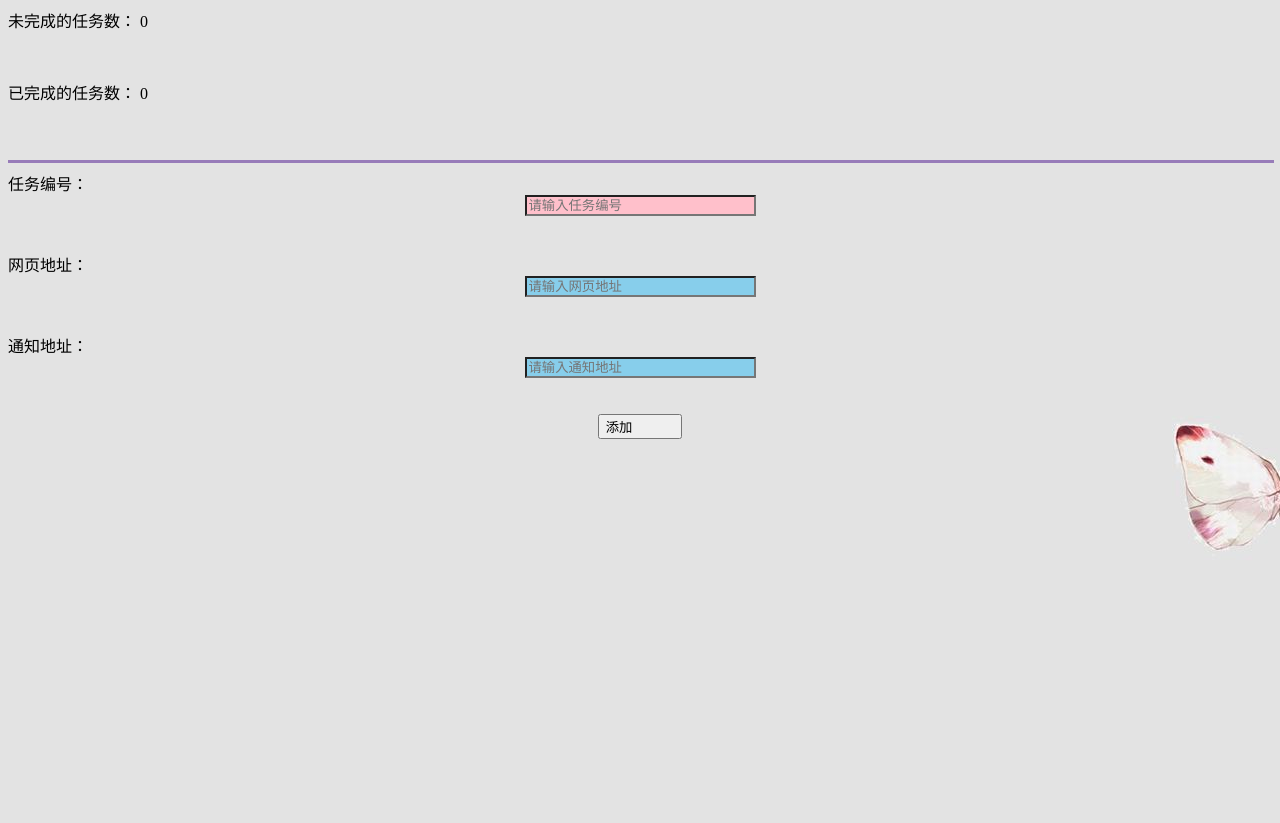
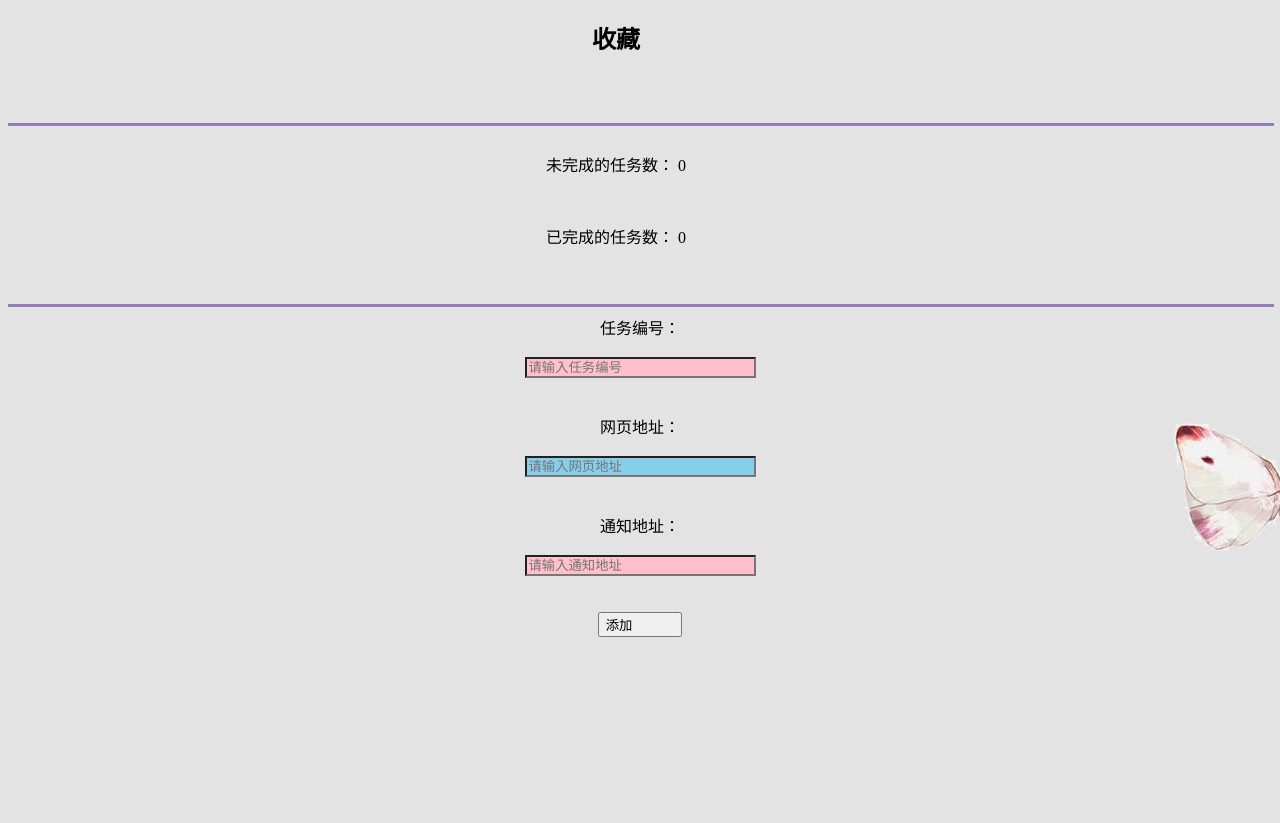
Before and after one commit to HuYingdong/Weixin_images, a Flask app: page / in a window 1280 px wide. Before the commit the page ends 551 px from the top, so only its background shows below. Run offline with Flask 2, Linux system fonts and the light colour scheme; data that the repository does not hold is empty.

Commit message:
'modified_2018-08-03'

```diff
--- a/config.py
+++ b/config.py
@@ -12,7 +12,7 @@ if env == 'local':
     }
 
     store_db = {
-        'mongo_uri': 'mongodb://127.0.0.1:31017/',
+        'mongo_uri': 'mongodb://127.0.0.1:27017/',
         'db': 'images'
     }
 
--- a/fetch_tool.py
+++ b/fetch_tool.py
@@ -14,7 +14,7 @@ def download_imgs(img_dir, imgs):
         img_map = {'source_url': img}
         # img补全
         if '/640' in img and 'wx_fmt=' not in img:
-            img = img.split('/640')[0] + '/640?wx_fmt=png'
+            img = img.split('/640')[0] + '/640?wx_fmt=jpg'
         ext = img.split('wx_fmt=')[-1]
         if len(ext) > 5:
             continue
@@ -24,8 +24,8 @@ def download_imgs(img_dir, imgs):
         img_map['size'] = clength
         if not os.path.isdir(img_dir):
             os.mkdir(img_dir)
-        path = img_dir + str(time.time()).replace('.', '_') + str(
-            uuid.uuid4()).split('-')[0] + '.' + ext
+        path = os.path.join(img_dir, str(time.time()).replace('.', '_') + str(
+            uuid.uuid4()).split('-')[0] + '.' + ext)
         img_map['local_path'] = path
         with open(path, 'wb') as f:
             f.write(res.content)
--- a/main.py
+++ b/main.py
@@ -5,6 +5,9 @@ from flask import Flask, jsonify, request, render_template, redirect, url_for, f
 import logging
 import config
 from mongo_helper import MongoHelper
+
+logger = logging.getLogger(__name__)
+
 
 app = Flask(__name__)
 app.config['SECRET_KEY'] = '\x88D\xf09\x91\x07\x98\x89\x87\x96\xa0A\xc68\xf9\xecJ:' \
@@ -24,7 +27,7 @@ def main():
             'url': url,
             'notice_url': notice_url,
         }
-        logging.info(task)
+        logger.info('get task: %s', task)
 
         client = MongoHelper(config.task_db)
         if client.add_item(col_name='tasks', doc=task):
@@ -45,13 +48,6 @@ def main():
     return render_template('index.html', tasks=tasks_info)
 
 
-# @app.route('/tasks')
-# def get_tasks():
-#     client = MongoHelper(config.task_db)
-#     tasks_info = client.get_info(col_name='tasks')
-#     return render_template('tasks.html', tasks=tasks_info)
-
-
 # 测试 notice_url, 可删
 @app.route('/notice', methods=['POST'])
 def notice():
@@ -60,7 +56,7 @@ def notice():
 
 
 if __name__ == '__main__':
-    app.run(port=5001, debug=True)
+    app.run(port=5001, debug=False)
 
 # 启动huey
 # python huey_consumer.py main.huey --logfile=./logs/huey.log
--- a/save_service.py
+++ b/save_service.py
@@ -18,9 +18,10 @@ class SaveService:
 
     def run_save(self, col_name):
         self.get_info()
-        if not self.url_info.get('images') or not self.url_info.get('title'):
+        if not self.url_info.get('imgs') or not self.url_info.get('title'):
             return False
-        self.save_images(img_dir='./imgs/' + self.url_info.get('title'))
+        title = self.url_info.get('title').replace(' ', '').replace('|', '_').replace('|', '_')
+        self.save_images(img_dir='./imgs/' + title)
         if not self.url_info.get('images_info'):
             return False
         if self.save_mongo(col_name):
@@ -33,6 +34,7 @@ class SaveService:
             name = re.search('crawl_(.*)', crawl_func).group(1)
             if name in self.domain_url:
                 self.url_info = self.getter.get_info(crawl_func, self.url)
+                break
         else:
             self.logger.info('Crawl Function Undefined')
 
--- a/static/style.css
+++ b/static/style.css
@@ -28,7 +28,7 @@ form {
          }
 
 #notice-url {
-        background-color: skyblue;
+        background-color: pink;
          }
 
 #su {
@@ -42,4 +42,22 @@ div {
    width: 100px;
    margin: center auto;
    padding-bottom: 48px!important;
+   text-align: center;
 }
+
+h2 {
+   display: block;
+   padding-right: 48px!important;
+   height: 20px:
+   width: 100px;
+   margin: center auto;
+   padding-bottom: 48px!important;
+   text-align: center;
+   text-color: red;
+}
+
+label {
+   text-align: center;
+   display: block;
+
+}
--- a/templates/index.html
+++ b/templates/index.html
@@ -6,7 +6,8 @@
     <link rel="stylesheet" href="static/style.css" type="text/css">
 </head>
 <body>
-
+<h2>收藏</h2>
+<hr style="border:3 double #987cb9" width="100%" color=#987cb9 size=3> <br />
 {% if tasks %}
     <div class="new-task-num">未完成的任务数： {{ tasks.new_tasks }}</div>
     <div class="done-task-num">已完成的任务数： {{ tasks.done_tasks }}</div>
@@ -14,16 +15,16 @@
     <div class="no-task-num">没有获取到任务</div>
 {% endif%}
 
-<HR style="border:3 double #987cb9" width="100%" color=#987cb9 SIZE=3>
+<hr style="border:3 double #987cb9" width="100%" color=#987cb9 size=3>
 
 <form action="{{ url_for('main') }}" method="post">
-    <label for="task-id">任务编号：</label>
+    <label for="task-id">任务编号：</label>  <br />
     <input type="text" id="task-id" name="task_id" placeholder="请输入任务编号"/> <br /> <br />
 
-    <label for="task-url">网页地址：</label>
+    <label for="task-url">网页地址：</label> <br />
     <input type="text" id="task-url" name="url" placeholder="请输入网页地址"/> <br /> <br />
 
-    <label for="notice-url">通知地址：</label>
+    <label for="notice-url">通知地址：</label> <br />
     <input type="text" id="notice-url" name="notice_url" placeholder="请输入通知地址"/> <br /> <br />
 
     <input type="submit" id="su" value="添加"/>
```
Also changed, not shown: 1 other file.
